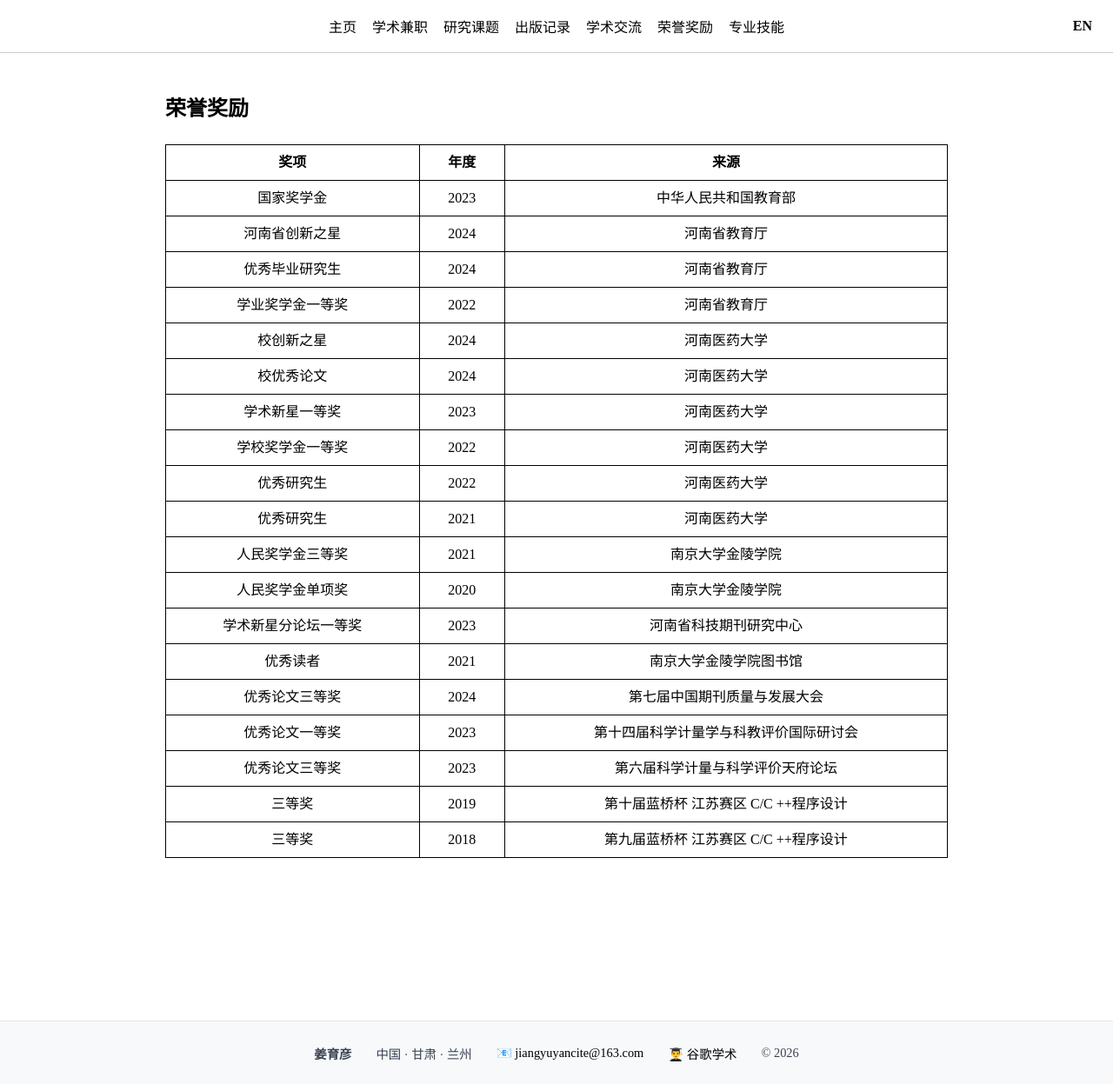
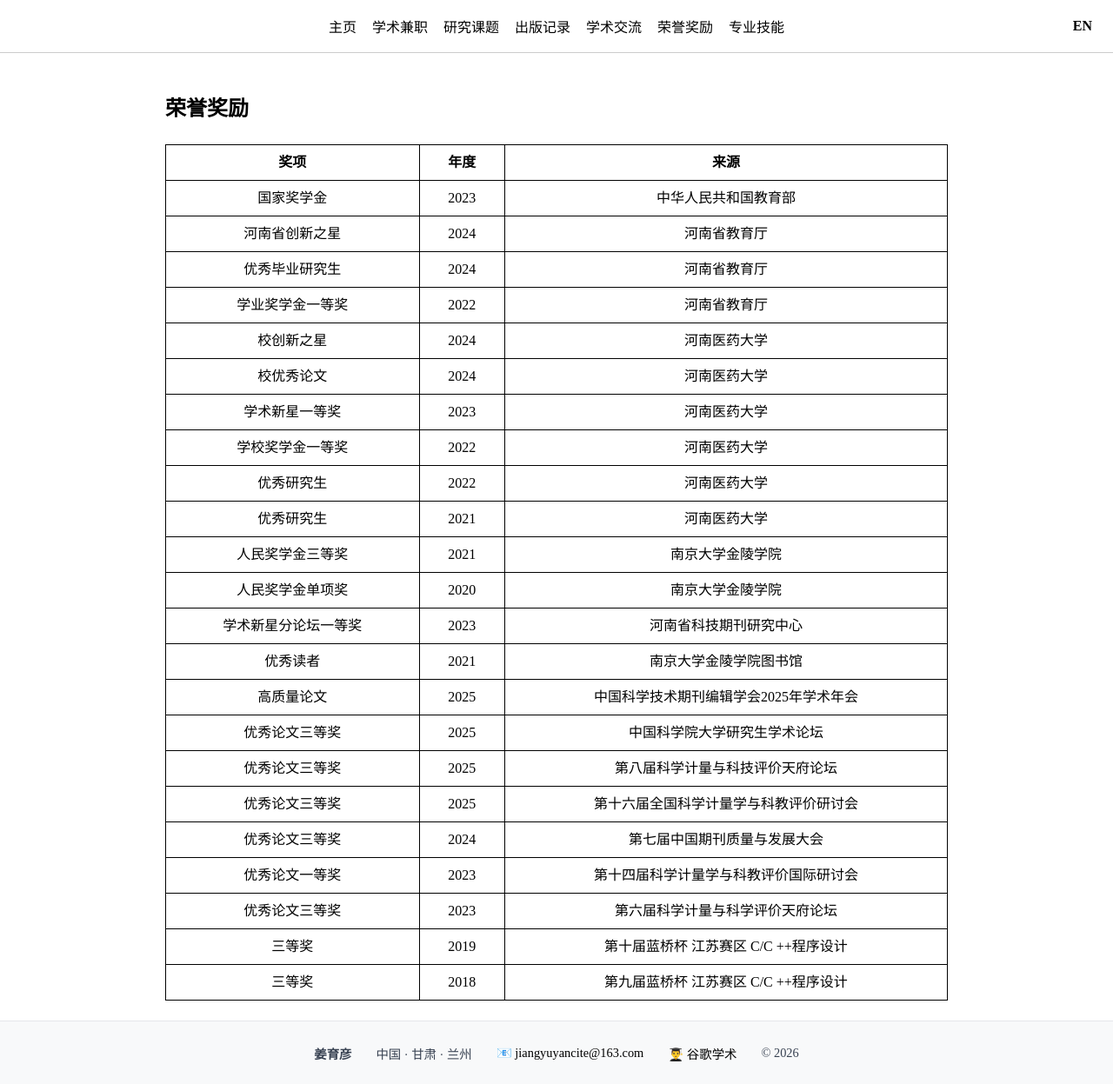
Before and after one commit to jiang-yuyan/Yuyan-Jiang-CV, a Jekyll site: the page built from honour/honours-zh.md, in a window 1280 px wide and 1247 px high. Shown: the whole window at 87% size. Built offline with Jekyll 4.4.1, drawn with Linux system fonts in a browser that asks for light colours.

Commit message:
Update honours-zh.md

```diff
--- a/honour/honours-zh.md
+++ b/honour/honours-zh.md
@@ -21,6 +21,10 @@ title: honours-zh
 | 人民奖学金单项奖 | 2020 | 南京大学金陵学院 |
 | 学术新星分论坛一等奖 | 2023 | 河南省科技期刊研究中心 |
 | 优秀读者 | 2021 | 南京大学金陵学院图书馆 |
+| 高质量论文 | 2025 | 中国科学技术期刊编辑学会2025年学术年会 |
+| 优秀论文三等奖 | 2025 | 中国科学院大学研究生学术论坛 |
+| 优秀论文三等奖 | 2025 | 第八届科学计量与科技评价天府论坛 |
+| 优秀论文三等奖 | 2025 | 第十六届全国科学计量学与科教评价研讨会 |
 | 优秀论文三等奖 | 2024 | 第七届中国期刊质量与发展大会 |
 | 优秀论文一等奖 | 2023 | 第十四届科学计量学与科教评价国际研讨会 |
 | 优秀论文三等奖 | 2023 | 第六届科学计量与科学评价天府论坛 |
```
